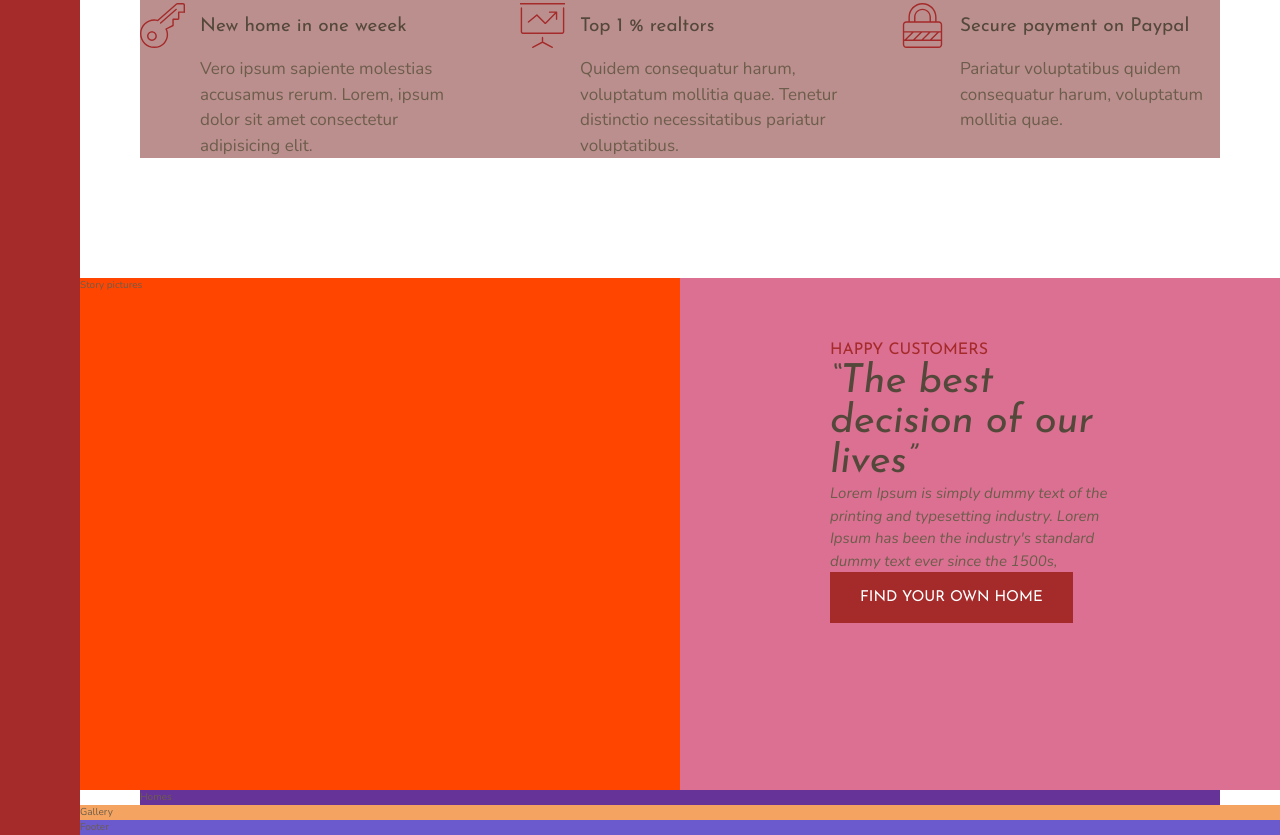
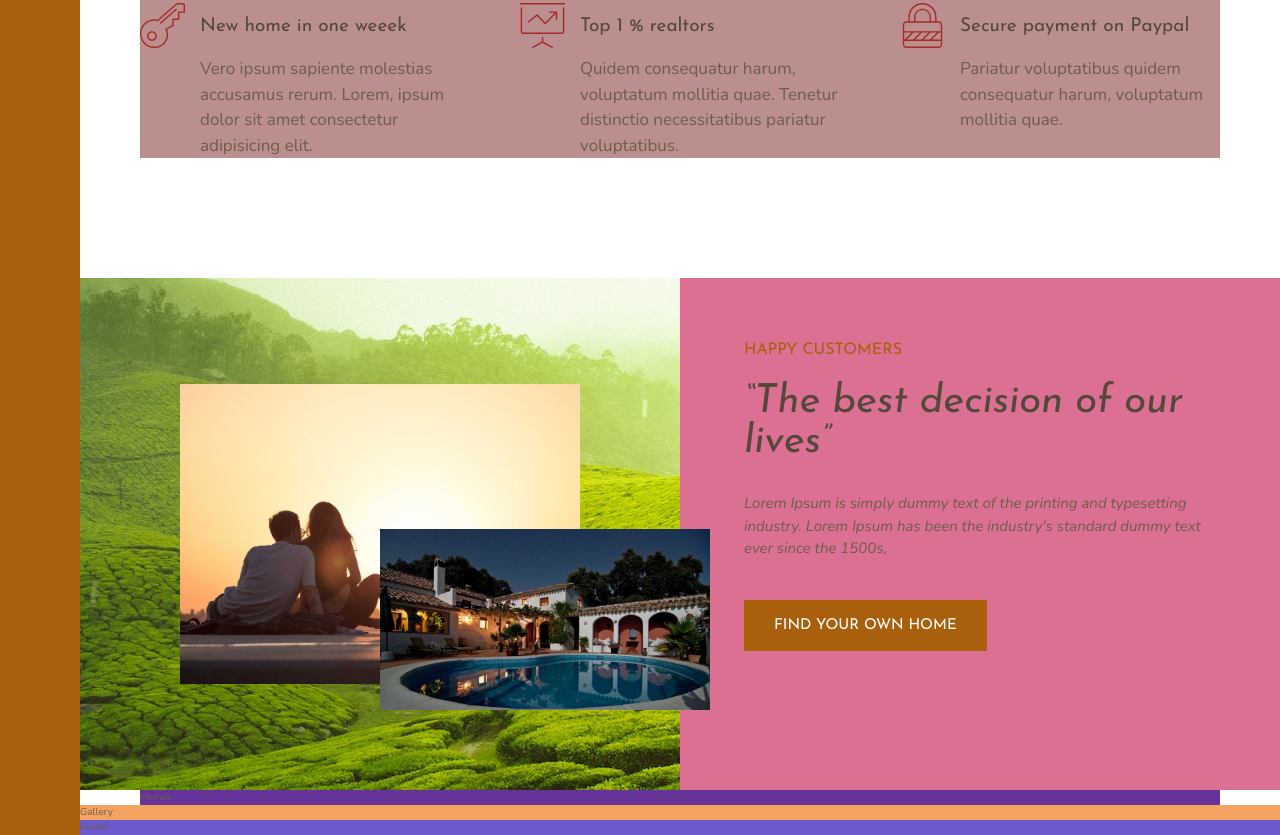
Before and after one commit to skhanam16/Grid-layout, a website: page index.html in a window 1280 px wide. Shown: the part 953-1788 px from the top of the page. Drawn offline with nearby package versions, Linux system fonts and the light colour scheme.

Commit message:
update on story part

```diff
--- a/index.html
+++ b/index.html
@@ -78,12 +78,16 @@
             </p>
         </div>
         </section>
-        <div class="story__pictures">Story pictures</div>
+        <div class="story__pictures">
+            <img src="img/story-1.jpeg" alt="" class="story__img--1" >
+            <img src="img/story-2.jpeg" alt="" class="story__img--2" >
+
+        </div>
         <div class="story__content">
-            <h3 class="heading-3">
+            <h3 class="heading-3 mb-sm">
              Happy customers
             </h3>
-            <h2 class="heading-2 heading-2--dark">&ldquo;The best decision of our lives&rdquo;</h2>
+            <h2 class="heading-2 heading-2--dark mb-md">&ldquo;The best decision of our lives&rdquo;</h2>
             <p class="story__text">Lorem Ipsum is simply dummy text of the printing and typesetting industry. Lorem Ipsum has been the industry's standard dummy text ever since the 1500s,</p>
         <button class="btn">Find your own home</button>
         </div>
--- a/readmore.txt
+++ b/readmore.txt
@@ -48,3 +48,7 @@ Styling Story section
 17. How to deal with overlapping grid items?
 18. Why images are special and behave differently other grid items?
 19. How to decide if flexbox is a better tool in certain situations?
+main-axis is going from top to down
+cross-axis is going from left to right
+
+20. background image, center image, and image on the top. Overlapping image
--- a/sass/_base.scss
+++ b/sass/_base.scss
@@ -1,5 +1,5 @@
 // COLOR VARIABLES
-$color-primary: brown;
+$color-primary:  rgb(168, 96, 13);
 $color-primary-dark: #B28451;
 
 $color-secondary: #101d2c;
--- a/sass/_story.scss
+++ b/sass/_story.scss
@@ -1,18 +1,65 @@
 .story{
     &__pictures{
         background-color: orangered;
-        grid-column: full-start/ col-start 5;
+        grid-column: full-start / col-start 5;
+        display: grid;
+        grid-template-rows: repeat(6, 1fr);
+        grid-template-columns: repeat(6, 1fr);
+        align-items: center;
+        background-image: url(../img/back.jpg);
+        background-repeat: no-repeat;
+        background-position: center;
+
+
+
     }
 
+    &__img--1{
+    width: 100%;
+    grid-row: 2 / 6;
+    grid-column: 2 /6;
+    //box-shadow: 0 2rem 5rem rgb(#000, .1); it does now wrok
+
+
+    }
+// want to make this image overlapping. we need to use z-index to make this image on the top of others
+    &__img--2{
+        width: 110%; // we can see this width with inspect elements
+        grid-row: 4 / 6;
+        grid-column: 4 / 7;
+        // make this image overlap
+        z-index: 20;
+        //box-shadow: 0 2rem 5rem rgb(#000, .1);
+
+    }
+
+
+
     &__content{
-        background-color: palevioletred;
+       background-color: palevioletred;
         grid-column: col-start 5 / full-end;
 
-        padding: 6rem 15rem;
+       //padding: 6rem 12rem; // instead of making fixed left right padding we can make percentage of vh
+
+       padding: 6rem 8vh;
+
+        /*
+        display: flex;
+        flex-direction: column;
+        justify-content: center; // how do we now center all items under flex across the main-axis?
+        align-items: flex-start; //align items property by default set to stretch. Make it flex-start
+        */
+        //we will have the same result by grid
+
+        display:grid;
+        align-content: flex-start; // this property will align all our grid tracks in vertical direction.
+        justify-items: start;
+
     }
 
     &__text{
         font-size: 1.5rem;
         font-style: italic;
+        margin-bottom: 4rem;
     }
 }
--- a/sass/_typography.scss
+++ b/sass/_typography.scss
@@ -45,14 +45,20 @@
     background-color: $color-primary;
     color: #fff;
     border: none;
-    border-radius: 0;
+    border-radius: 0; // by default it has some radius. so make it 0
     font-family: $font-display;
     font-size: 1.5rem;
     text-transform: uppercase;
     padding: 1.8rem 3rem;
     cursor: pointer;
-    transform: all .2s;
+    transition: all .2s;
     &:hover{
         background-color: $color-primary-dark;
     }
 }
+
+// helper class mb-sm (margin-bottom small). This also called atomic css
+.mb-sm{ margin-bottom: 2rem; }
+.mb-md{ margin-bottom: 3rem; }
+.mb-lg{ margin-bottom: 4rem; }
+.mb-elg{ margin-bottom: 8rem; }
```
Also changed, not shown: css/style.css.
